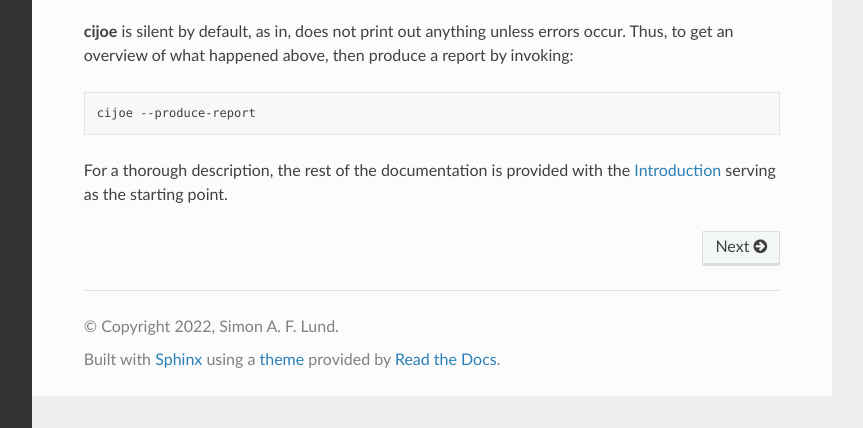
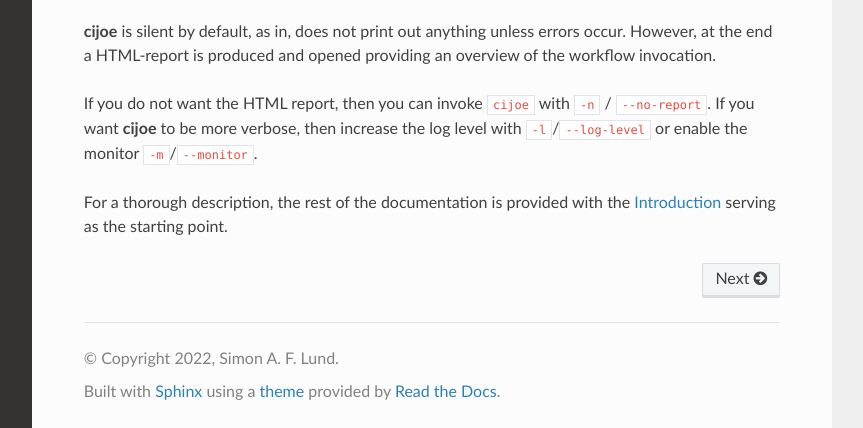
Before and after one commit to refenv/cijoe, a Sphinx documentation site: the page built from docs/source/index.rst, in a window 1280 px wide and 1020 px high, cut to the strip 592-1020 px from the top of the window. Shown: the whole strip, without its empty margins (268-1131 px from the left). Built offline with Sphinx 7.4.7 and the Read the Docs theme 2.0.0, drawn with Linux system fonts in a browser that asks for light colours.

Commit message:
docs: adjust qs to behavior change
Signed-off-by: Simon A. F. Lund <os@safl.dk>

```diff
--- a/docs/source/index.rst
+++ b/docs/source/index.rst
@@ -19,11 +19,13 @@ workflow, and execute the workflow using the configuration.
    :language: bash
 
 **cijoe** is silent by default, as in, does not print out anything unless
-errors occur. Thus, to get an overview of what happened above, then produce a
-report by invoking:
+errors occur. However, at the end a HTML-report is produced and opened
+providing an overview of the workflow invocation.
 
-.. literalinclude:: 250_quickstart.txt
-   :language: bash
+If you do not want the HTML report, then you can invoke ``cijoe`` with ``-n`` /
+``--no-report``.
+If you want **cijoe** to be more verbose, then increase the log level with
+``-l``/``--log-level`` or enable the monitor ``-m``/``--monitor``.
 
 For a thorough description, the rest of the documentation is provided with the
 :ref:`sec-introduction` serving as the starting point.
```
